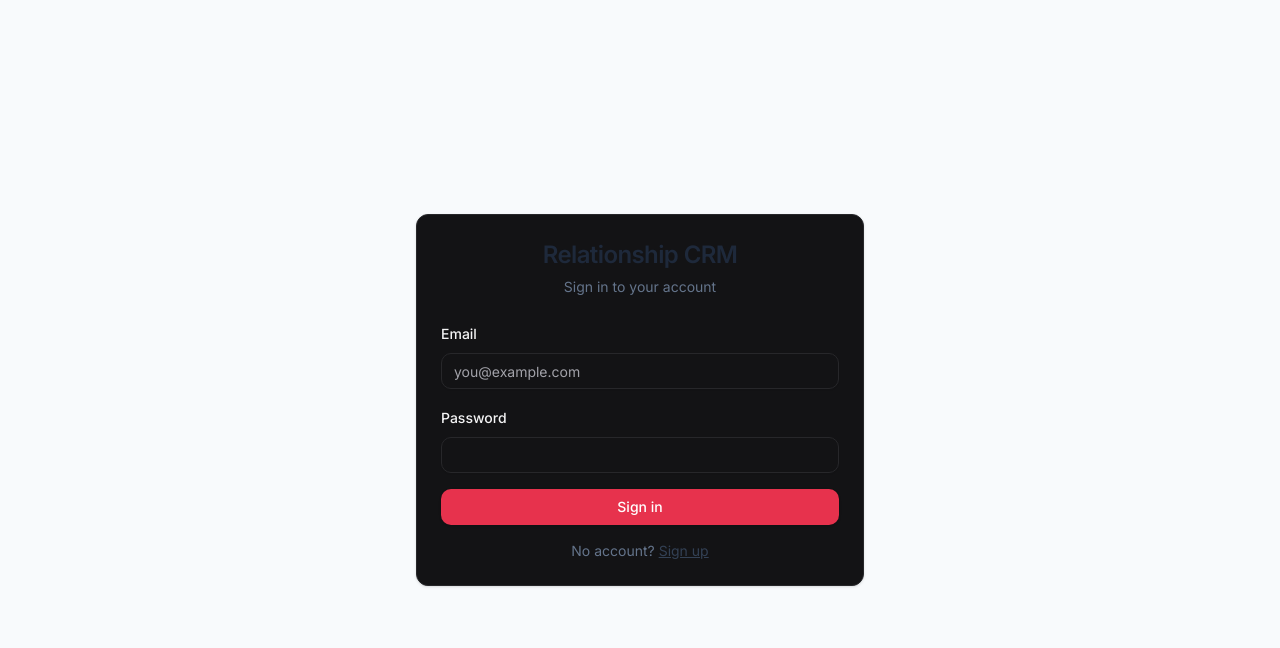
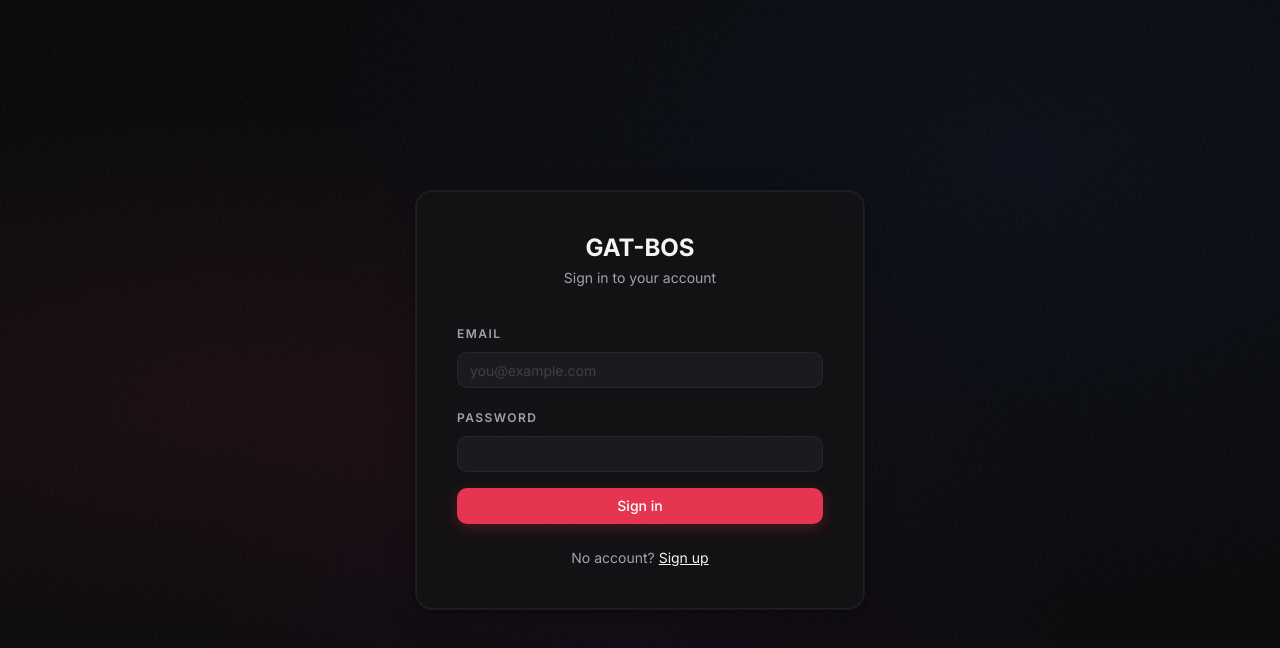
Before and after one commit to alexhollien-alt/gat-bos, a Next.js app: page /login in a window 1280 px wide. Shown: the top 648 px of the page. Built offline with nearby package versions, Linux system fonts and the light colour scheme.

Commit message:
style: apply showcase-tier treatment to login page (glass card, mesh bg, motion)

```diff
--- a/src/app/(auth)/login/page.tsx
+++ b/src/app/(auth)/login/page.tsx
@@ -10,7 +10,6 @@ import { loginSchema, type LoginFormData } from "@/lib/validations";
 import { Button } from "@/components/ui/button";
 import { Input } from "@/components/ui/input";
 import { Label } from "@/components/ui/label";
-import { Card, CardContent, CardHeader, CardTitle } from "@/components/ui/card";
 
 export default function LoginPage() {
   const router = useRouter();
@@ -43,61 +42,76 @@ export default function LoginPage() {
   }
 
   return (
-    <div className="min-h-screen flex items-center justify-center bg-slate-50">
-      <Card className="w-full max-w-md">
-        <CardHeader className="text-center">
-          <CardTitle className="text-2xl font-semibold text-slate-800">
-            Relationship CRM
-          </CardTitle>
-          <p className="text-sm text-slate-500 mt-1">
-            Sign in to your account
-          </p>
-        </CardHeader>
-        <CardContent>
+    <div className="min-h-screen flex items-center justify-center showcase-mesh relative overflow-hidden">
+      <div className="showcase-noise absolute inset-0" />
+      <div className="relative z-10 w-full max-w-md mx-4 animate-fade-in-up">
+        <div className="showcase-card p-8 sm:p-10">
+          <div className="text-center mb-8">
+            <h1
+              className="text-2xl font-bold text-foreground"
+              style={{ fontFamily: "var(--font-display)" }}
+            >
+              GAT-BOS
+            </h1>
+            <p className="text-sm text-muted-foreground mt-1">
+              Sign in to your account
+            </p>
+          </div>
           <form onSubmit={handleSubmit(onSubmit)} className="space-y-4">
             <div className="space-y-2">
-              <Label htmlFor="email">Email</Label>
+              <Label htmlFor="email" className="text-xs font-semibold uppercase tracking-[0.12em] text-muted-foreground">
+                Email
+              </Label>
               <Input
                 id="email"
                 type="email"
                 placeholder="you@example.com"
+                className="bg-[#1a1a1f] border-white/[0.06] text-foreground placeholder:text-[#3f3f46] focus:border-[#e63550]/40 focus:ring-2 focus:ring-[#e63550]/10"
                 {...register("email")}
               />
               {errors.email && (
-                <p className="text-sm text-red-500">{errors.email.message}</p>
+                <p className="text-sm text-destructive">{errors.email.message}</p>
               )}
             </div>
             <div className="space-y-2">
-              <Label htmlFor="password">Password</Label>
+              <Label htmlFor="password" className="text-xs font-semibold uppercase tracking-[0.12em] text-muted-foreground">
+                Password
+              </Label>
               <Input
                 id="password"
                 type="password"
+                className="bg-[#1a1a1f] border-white/[0.06] text-foreground placeholder:text-[#3f3f46] focus:border-[#e63550]/40 focus:ring-2 focus:ring-[#e63550]/10"
                 {...register("password")}
               />
               {errors.password && (
-                <p className="text-sm text-red-500">
+                <p className="text-sm text-destructive">
                   {errors.password.message}
                 </p>
               )}
             </div>
             {error && (
-              <p className="text-sm text-red-500 text-center">{error}</p>
+              <p className="text-sm text-destructive text-center">{error}</p>
             )}
-            <Button type="submit" className="w-full" disabled={loading}>
+            <Button
+              type="submit"
+              className="w-full bg-[#e63550] hover:bg-[#f04060] text-white transition-all hover:-translate-y-px"
+              style={{ boxShadow: "0 4px 14px rgba(230,53,80,0.25)" }}
+              disabled={loading}
+            >
               {loading ? "Signing in..." : "Sign in"}
             </Button>
           </form>
-          <p className="text-sm text-center text-slate-500 mt-4">
+          <p className="text-sm text-center text-muted-foreground mt-6">
             No account?{" "}
             <Link
               href="/signup"
-              className="text-slate-700 underline hover:text-slate-900"
+              className="text-foreground underline hover:text-[#e63550] transition-colors"
             >
               Sign up
             </Link>
           </p>
-        </CardContent>
-      </Card>
+        </div>
+      </div>
     </div>
   );
 }
```
